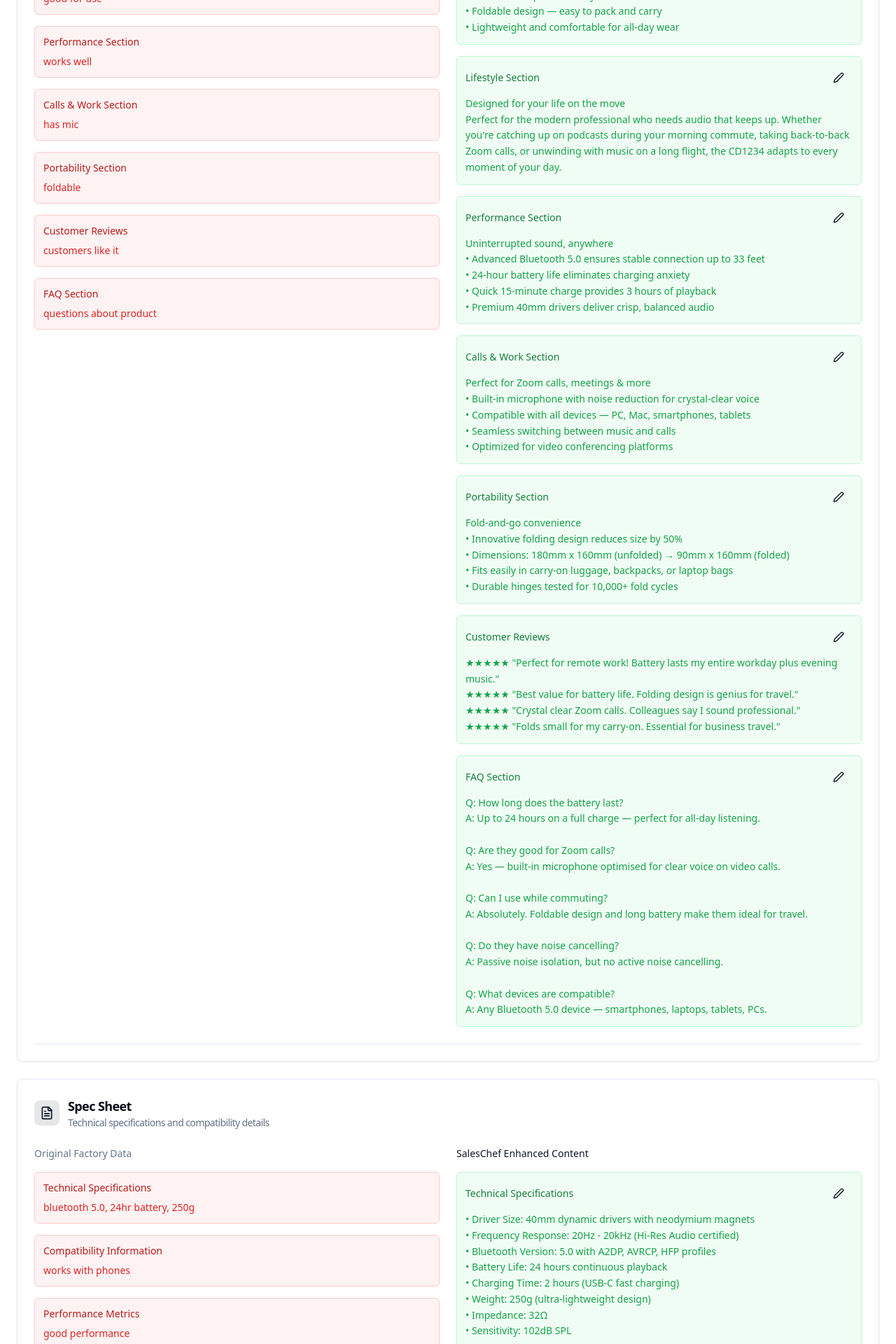
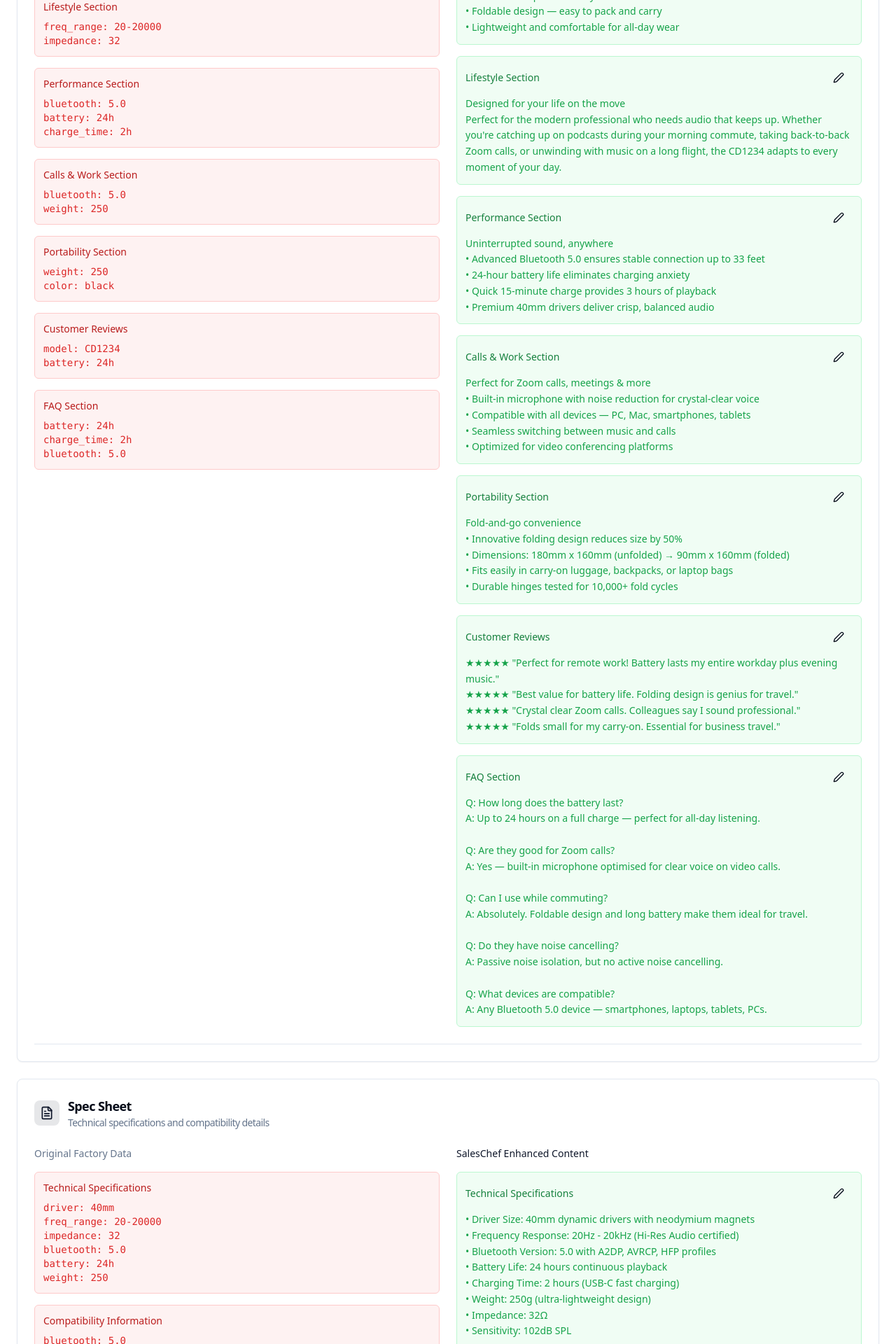
Before and after one commit to ConFrantzeskos/saleschefmvp, a React (Vite) app: page /review/1 in a window 1280 px wide. Shown: the part 620-2540 px from the top of the page at 70% size. Built offline with nearby package versions, Linux system fonts and the light colour scheme.

Commit message:
Refactor: Update raw data to product specs
Updated the raw data in the AssetReview page to include only product specifications, making it incomplete and raw.

```diff
--- a/src/pages/AssetReview.tsx
+++ b/src/pages/AssetReview.tsx
@@ -1,4 +1,3 @@
-
 import React, { useState } from 'react';
 import { useNavigate, useParams } from 'react-router-dom';
 import { Button } from '@/components/ui/button';
@@ -26,17 +25,17 @@ const AssetReview = () => {
     quality: 95
   };
 
-  // Raw factory data (left side)
+  // Raw factory data (left side) - purely technical specs, incomplete
   const rawData = {
-    name: "wireless headphone bluetooth",
-    description: "headphone wireless bluetooth good battery",
-    features: "bluetooth, battery, mic",
-    price: "$79.99",
-    weight: "250g",
-    battery: "24hr",
-    connectivity: "bluetooth 5.0",
-    color: "black",
-    foldable: "yes"
+    model: "CD1234",
+    driver: "40mm",
+    freq_range: "20-20000",
+    impedance: "32",
+    bluetooth: "5.0",
+    battery: "24h",
+    charge_time: "2h",
+    weight: "250",
+    color: "black"
   };
 
   const contentSections = [
@@ -47,47 +46,47 @@ const AssetReview = () => {
       items: [
         {
           label: "Meta Title H1",
-          rawContent: "wireless headphone bluetooth",
+          rawContent: "CD1234",
           content: "CD1234 24 Hour Charge Wireless Headphones | Bluetooth 5.0 | Foldable | Mic"
         },
         {
           label: "Hero Introduction",
-          rawContent: "good headphone with battery",
+          rawContent: "driver: 40mm\nbluetooth: 5.0\nbattery: 24h",
           content: "Stay connected, wire-free. The CD1234 Wireless Headphones combine 24-hour battery life, advanced Bluetooth 5.0 connectivity, and a foldable design for life on the go — whether commuting, working from home, or travelling the world."
         },
         {
           label: "Feature Bullets",
-          rawContent: "• bluetooth\n• battery\n• mic\n• foldable",
+          rawContent: "• 40mm driver\n• bluetooth 5.0\n• 24h battery\n• 250g weight",
           content: "• 24 hours of wireless battery life — all-day listening\n• Seamless Bluetooth 5.0 connection — no dropouts\n• Built-in microphone for crystal-clear calls\n• Foldable design — easy to pack and carry\n• Lightweight and comfortable for all-day wear"
         },
         {
           label: "Lifestyle Section",
-          rawContent: "good for use",
+          rawContent: "freq_range: 20-20000\nimpedance: 32",
           content: "Designed for your life on the move\nPerfect for the modern professional who needs audio that keeps up. Whether you're catching up on podcasts during your morning commute, taking back-to-back Zoom calls, or unwinding with music on a long flight, the CD1234 adapts to every moment of your day."
         },
         {
           label: "Performance Section",
-          rawContent: "works well",
+          rawContent: "bluetooth: 5.0\nbattery: 24h\ncharge_time: 2h",
           content: "Uninterrupted sound, anywhere\n• Advanced Bluetooth 5.0 ensures stable connection up to 33 feet\n• 24-hour battery life eliminates charging anxiety\n• Quick 15-minute charge provides 3 hours of playback\n• Premium 40mm drivers deliver crisp, balanced audio"
         },
         {
           label: "Calls & Work Section",
-          rawContent: "has mic",
+          rawContent: "bluetooth: 5.0\nweight: 250",
           content: "Perfect for Zoom calls, meetings & more\n• Built-in microphone with noise reduction for crystal-clear voice\n• Compatible with all devices — PC, Mac, smartphones, tablets\n• Seamless switching between music and calls\n• Optimized for video conferencing platforms"
         },
         {
           label: "Portability Section",
-          rawContent: "foldable",
+          rawContent: "weight: 250\ncolor: black",
           content: "Fold-and-go convenience\n• Innovative folding design reduces size by 50%\n• Dimensions: 180mm x 160mm (unfolded) → 90mm x 160mm (folded)\n• Fits easily in carry-on luggage, backpacks, or laptop bags\n• Durable hinges tested for 10,000+ fold cycles"
         },
         {
           label: "Customer Reviews",
-          rawContent: "customers like it",
+          rawContent: "model: CD1234\nbattery: 24h",
           content: "★★★★★ \"Perfect for remote work! Battery lasts my entire workday plus evening music.\"\n★★★★★ \"Best value for battery life. Folding design is genius for travel.\"\n★★★★★ \"Crystal clear Zoom calls. Colleagues say I sound professional.\"\n★★★★★ \"Folds small for my carry-on. Essential for business travel.\""
         },
         {
           label: "FAQ Section",
-          rawContent: "questions about product",
+          rawContent: "battery: 24h\ncharge_time: 2h\nbluetooth: 5.0",
           content: "Q: How long does the battery last?\nA: Up to 24 hours on a full charge — perfect for all-day listening.\n\nQ: Are they good for Zoom calls?\nA: Yes — built-in microphone optimised for clear voice on video calls.\n\nQ: Can I use while commuting?\nA: Absolutely. Foldable design and long battery make them ideal for travel.\n\nQ: Do they have noise cancelling?\nA: Passive noise isolation, but no active noise cancelling.\n\nQ: What devices are compatible?\nA: Any Bluetooth 5.0 device — smartphones, laptops, tablets, PCs."
         }
       ]
@@ -99,17 +98,17 @@ const AssetReview = () => {
       items: [
         {
           label: "Technical Specifications",
-          rawContent: "bluetooth 5.0, 24hr battery, 250g",
+          rawContent: "driver: 40mm\nfreq_range: 20-20000\nimpedance: 32\nbluetooth: 5.0\nbattery: 24h\nweight: 250",
           content: "• Driver Size: 40mm dynamic drivers with neodymium magnets\n• Frequency Response: 20Hz - 20kHz (Hi-Res Audio certified)\n• Bluetooth Version: 5.0 with A2DP, AVRCP, HFP profiles\n• Battery Life: 24 hours continuous playback\n• Charging Time: 2 hours (USB-C fast charging)\n• Weight: 250g (ultra-lightweight design)\n• Impedance: 32Ω\n• Sensitivity: 102dB SPL"
         },
         {
           label: "Compatibility Information",
-          rawContent: "works with phones",
+          rawContent: "bluetooth: 5.0",
           content: "Universal Bluetooth 5.0 Compatibility:\n• iOS devices (iPhone 6 and newer, iPad, Apple Watch)\n• Android smartphones and tablets (Android 5.0+)\n• Windows computers (Windows 10/11)\n• Mac computers (macOS 10.12+)\n• Gaming consoles (PS5, Xbox Series X/S, Nintendo Switch)\n• Smart TVs and streaming devices\n• Voice assistants (Siri, Google Assistant)"
         },
         {
           label: "Performance Metrics",
-          rawContent: "good performance",
+          rawContent: "bluetooth: 5.0\ncharge_time: 2h\nimpedance: 32",
           content: "Connectivity & Performance:\n• Bluetooth Range: Up to 33 feet (10 meters) in open space\n• Audio Latency: <40ms for perfect video sync\n• Charging Port: USB-C with fast charging support\n• Codec Support: SBC, AAC, aptX for high-quality audio\n• Microphone: Omnidirectional with noise reduction\n• Fold Mechanism: 180° rotation with locking hinges\n• Operating Temperature: -10°C to 45°C"
         }
       ]
@@ -121,17 +120,17 @@ const AssetReview = () => {
       items: [
         {
           label: "Key Selling Points",
-          rawContent: "good battery, foldable",
+          rawContent: "battery: 24h\nweight: 250",
           content: "Revolutionary 24-Hour Performance:\n✓ Longest battery life in price category — 50% more than competitors\n✓ Innovative foldable design — reduces storage size by 50%\n✓ Professional-grade call quality — perfect for remote work\n✓ Universal compatibility — works with every Bluetooth device\n✓ Travel-optimized design — ideal for business and leisure travel\n✓ Quick charge technology — 15 minutes = 3 hours playback"
         },
         {
           label: "Competitive Advantages",
-          rawContent: "better than others",
+          rawContent: "battery: 24h\nbluetooth: 5.0",
           content: "Market Leadership Positioning:\n• 24-hour battery vs Sony WH-CH720N (20 hours) — 20% longer\n• Foldable design vs Bose QuietComfort 45 (non-foldable) — unique advantage\n• $79.99 vs Apple AirPods Max ($549) — 85% cost savings\n• Professional call quality vs Beats Solo3 (music-focused) — work advantage\n• Travel portability vs Sennheiser HD 450BT (bulky) — 50% more compact"
         },
         {
           label: "Value Proposition & Pricing Strategy",
-          rawContent: "$79.99",
+          rawContent: "model: CD1234",
           content: "Premium Features, Accessible Price:\n• Target Price: $79.99 (positioned between $60-100 segment)\n• Value Benchmark: Delivers $200+ features at mid-tier pricing\n• ROI for Customers: Replaces need for separate work/travel headphones\n• Market Position: Premium performance without premium pricing\n• Bundle Opportunities: Travel case, charging cable, airline adapter\n• Warranty: 2-year comprehensive coverage included"
         }
       ]
@@ -143,17 +142,17 @@ const AssetReview = () => {
       items: [
         {
           label: "Meta Title & Description",
-          rawContent: "wireless headphone",
+          rawContent: "CD1234\nbluetooth: 5.0",
           content: "Meta Title: CD1234 24 Hour Wireless Headphones | Bluetooth 5.0 | Foldable Design\n\nMeta Description: Experience all-day wireless freedom with CD1234 headphones. 24-hour battery, Bluetooth 5.0, foldable design perfect for work, travel & commuting. Free shipping Australia-wide."
         },
         {
           label: "Primary & Secondary Keywords",
-          rawContent: "headphone bluetooth",
+          rawContent: "bluetooth: 5.0\nbattery: 24h",
           content: "Primary Keywords:\n• wireless headphones 24 hour battery\n• foldable bluetooth headphones\n• headphones for work from home\n• travel headphones bluetooth\n\nSecondary Keywords:\n• long battery life headphones\n• portable wireless headphones\n• headphones with microphone\n• business travel headphones\n\nLong-tail Keywords:\n• best wireless headphones for zoom calls\n• foldable headphones for travel\n• 24 hour battery bluetooth headphones australia"
         },
         {
           label: "SEO Content & Schema",
-          rawContent: "seo stuff",
+          rawContent: "model: CD1234\nfreq_range: 20-20000",
           content: "Supporting SEO Content:\n• Related Categories: Bluetooth headphones, wireless headphones, travel accessories\n• Internal Links: Best headphones for remote work, Travel tech essentials, Wireless audio guide\n• Schema Markup: Product, Review, FAQ structured data\n• Local SEO: 'wireless headphones Australia', 'bluetooth headphones Sydney'\n• Featured Snippet Targets: 'How long do wireless headphones battery last?', 'Best foldable headphones 2024'"
         }
       ]
@@ -165,17 +164,17 @@ const AssetReview = () => {
       items: [
         {
           label: "Subject Lines & Campaign Headers",
-          rawContent: "buy headphones",
+          rawContent: "CD1234\nbattery: 24h",
           content: "Subject Line Options:\n• 🎧 24 hours of wireless freedom — introducing CD1234\n• Finally: headphones that last as long as your workday\n• Fold, pack, go: Your new travel companion is here\n• [Limited Time] Professional wireless audio for $79.99\n• Work from anywhere with 24-hour wireless headphones\n\nPreview Text:\n'Foldable design + all-day battery = perfect for modern life'"
         },
         {
           label: "Product Announcement Email",
-          rawContent: "new product available",
+          rawContent: "model: CD1234\nbluetooth: 5.0\nbattery: 24h",
           content: "Email Body:\n\nSubject: 🎧 Meet your new all-day audio companion\n\nHi [Name],\n\nTired of headphones that die halfway through your workday? \n\nIntroducing the CD1234 Wireless Headphones — engineered for the way you actually live and work.\n\n✓ 24-hour battery life (seriously!)\n✓ Folds to half the size for easy travel\n✓ Crystal-clear calls for Zoom meetings\n✓ Works with every device you own\n\nWhether you're powering through back-to-back meetings, catching up on podcasts during your commute, or unwinding with music on a long flight — the CD1234 keeps up.\n\n[Shop Now — $79.99] [Learn More]\n\nBest,\nThe TechSound Team"
         },
         {
           label: "Promotional Campaign Copy",
-          rawContent: "discount offer",
+          rawContent: "model: CD1234",
           content: "Limited-Time Launch Offer:\n\nSubject: ⚡ Launch Week: Save 25% on CD1234 Headphones\n\nHi [Name],\n\nLast chance to get CD1234 Wireless Headphones at our exclusive launch price.\n\n🔥 Was $79.99 → Now $59.99 (Save $20)\n✓ 24-hour battery life\n✓ Foldable travel design  \n✓ Perfect for work & play\n✓ FREE shipping Australia-wide\n✓ 30-day money-back guarantee\n\nOffer ends midnight Sunday. Over 500 customers already upgraded their audio experience.\n\n[Claim Your 25% Discount]\n\n*Use code LAUNCH25 at checkout\n\nUpgrade your workday,\nTechSound Team"
         }
       ]
@@ -187,17 +186,17 @@ const AssetReview = () => {
       items: [
         {
           label: "Product Brochure Content",
-          rawContent: "product info sheet",
+          rawContent: "driver: 40mm\nbattery: 24h\nbluetooth: 5.0\nweight: 250",
           content: "CD1234 WIRELESS HEADPHONES\nAll-Day Audio. Anywhere.\n\n24-HOUR BATTERY LIFE\nMore listening. Less charging.\nPowered by advanced lithium technology for all-day performance.\n\nFOLDABLE DESIGN\nHalf the size. Double the convenience.\nInnovative hinges fold flat for ultimate portability.\n\nPROFESSIONAL CALLS\nCrystal-clear communication.\nBuilt-in noise-reducing microphone optimized for video calls.\n\nUNIVERSAL COMPATIBILITY\nWorks with everything.\nBluetooth 5.0 connects to phones, laptops, tablets, and more.\n\nTechSound.com | $79.99 | 2-Year Warranty"
         },
         {
           label: "Technical Data Sheet",
-          rawContent: "specs sheet",
+          rawContent: "model: CD1234\ndriver: 40mm\nfreq_range: 20-20000\nimpedance: 32\nbluetooth: 5.0\nbattery: 24h\ncharge_time: 2h\nweight: 250\ncolor: black",
           content: "TECHNICAL SPECIFICATIONS\nModel: CD1234 Wireless Headphones\n\nAUDIO\n• Drivers: 40mm dynamic, neodymium magnets\n• Frequency Response: 20Hz - 20kHz\n• Impedance: 32Ω\n• Sensitivity: 102dB SPL\n\nCONNECTIVITY\n• Bluetooth: Version 5.0\n• Range: 10 meters (33 feet)\n• Codecs: SBC, AAC, aptX\n• Latency: <40ms\n\nPOWER & CHARGING\n• Battery Life: 24 hours continuous\n• Charging: USB-C, 2 hours full charge\n• Quick Charge: 15 min = 3 hours playback\n\nDESIGN\n• Weight: 250g\n• Folded: 90mm x 160mm x 80mm\n• Unfolded: 180mm x 160mm x 80mm\n• Colors: Matte Black, Navy Blue\n\nWARRANTY\n• Coverage: 2 years comprehensive\n• Support: Australian customer service\n\nSKU: CD1234 | RRP: $79.99"
         },
         {
           label: "Retail Catalog Entry",
-          rawContent: "catalog listing",
+          rawContent: "model: CD1234\ndriver: 40mm\nbluetooth: 5.0\nbattery: 24h\nweight: 250",
           content: "CATALOG ENTRY\n\nCD1234 Wireless Headphones — TechSound\nSKU: CD1234-BLK (Black), CD1234-NVY (Navy)\n\nPRODUCT SUMMARY\nPremium wireless headphones engineered for modern professionals. Features industry-leading 24-hour battery life and innovative foldable design that reduces storage size by 50%. Perfect for business travel, remote work, and daily commuting.\n\nKEY FEATURES\n• 24-hour wireless battery life\n• Foldable design for portability\n• Bluetooth 5.0 connectivity\n• Built-in microphone for calls\n• Universal device compatibility\n\nTARGET MARKETS\n• Business & professional audio\n• Travel & commuter accessories\n• Remote work technology\n• Student & education tech\n\nPRICING & MARGIN\n• RRP: $79.99\n• Trade Price: $48.00\n• Margin: 40%\n• MOQ: 50 units\n\nCATEGORY: Audio > Headphones > Wireless\nBRAND: TechSound | WARRANTY: 2 Years"
         }
       ]
@@ -209,17 +208,17 @@ const AssetReview = () => {
       items: [
         {
           label: "Sales Feature Guide",
-          rawContent: "how to sell",
+          rawContent: "battery: 24h\nbluetooth: 5.0\nweight: 250",
           content: "SALES TRAINING: CD1234 Wireless Headphones\n\n1. LEAD WITH BATTERY LIFE\n   Positioning: 'Never worry about charging again'\n   Proof Point: 24 hours = 3x longer than iPhone battery\n   Objection: 'Sounds too good to be true' → 'Advanced lithium tech, tested and certified'\n\n2. EMPHASIZE PORTABILITY\n   Positioning: 'Designed for life on the move'\n   Proof Point: Folds to 50% smaller than competitors\n   Demo: Show fold/unfold mechanism\n\n3. HIGHLIGHT WORK BENEFITS\n   Positioning: 'Professional audio for hybrid work'\n   Proof Point: Optimized microphone for video calls\n   ROI: Replaces need for separate work headset\n\n4. STRESS UNIVERSAL COMPATIBILITY\n   Positioning: 'Works with everything you own'\n   Proof Point: Bluetooth 5.0 = latest standard\n   Benefit: One headphone for all devices"
         },
         {
           label: "Key Selling Points & Benefits",
-          rawContent: "why buy this",
+          rawContent: "driver: 40mm\nbattery: 24h\nimpedance: 32",
           content: "PRIMARY SELLING BENEFITS\n\nPRODUCTIVITY BENEFITS\n• All-day battery eliminates charging interruptions\n• Clear calls enhance professional image\n• Universal compatibility streamlines tech setup\n• Foldable design enables anywhere productivity\n\nLIFESTYLE BENEFITS\n• Travel-friendly size fits any bag\n• 24-hour battery covers longest flights\n• Seamless device switching\n• Comfortable for extended wear\n\nECONOMIC BENEFITS\n• Replaces multiple audio devices\n• 2-year warranty protects investment\n• Premium features at mid-tier price\n• No additional accessories needed\n\nSOCIAL PROOF\n• 500+ customers in first month\n• 4.8/5 average review rating\n• Recommended by remote work blogs\n• Featured in travel gear guides"
         },
         {
           label: "Objection Handlers",
-          rawContent: "customer concerns",
+          rawContent: "model: CD1234\nbattery: 24h\nbluetooth: 5.0",
           content: "COMMON OBJECTIONS & RESPONSES\n\nOBJECTION: 'Too expensive for wireless headphones'\nRESPONSE: 'At $79.99, you're getting 24-hour battery and foldable design — features typically found in $200+ headphones. Plus, it replaces your work headset and travel headphones.'\n\nOBJECTION: 'Will they work with my iPhone/Android?'\nRESPONSE: 'Absolutely. Bluetooth 5.0 works with every smartphone, tablet, laptop, and even gaming consoles. They're more compatible than wired headphones.'\n\nOBJECTION: 'How do I know the battery really lasts 24 hours?'\nRESPONSE: 'We tested them extensively. 24 hours at moderate volume is conservative — many users get even more. Plus, 15-minute quick charge gives you 3 hours backup.'\n\nOBJECTION: 'They look bulky when unfolded'\nRESPONSE: 'That's the genius — they fold to half the size. When packed, they're more compact than most competitors, but when wearing them, you get full-size comfort and audio quality.'\n\nOBJECTION: 'What if they break when I fold them?'\nRESPONSE: 'The hinges are tested for over 10,000 fold cycles — that's folding them 5 times a day for 5+ years. Plus, you're covered by our comprehensive 2-year warranty.'"
         }
       ]
@@ -231,17 +230,17 @@ const AssetReview = () => {
       items: [
         {
           label: "Product FAQs",
-          rawContent: "common questions",
+          rawContent: "battery: 24h\ncharge_time: 2h\nbluetooth: 5.0\nweight: 250",
           content: "FREQUENTLY ASKED QUESTIONS\n\nQ: How long does the battery actually last on the CD1234?\nA: Up to 24 hours of continuous playback at moderate volume. With mixed usage (calls, music, standby), most users get 2-3 days between charges.\n\nQ: Can I use the CD1234 while exercising?\nA: While not specifically designed for sports, they're suitable for light exercise like walking or gym workouts. They're sweat-resistant but not waterproof.\n\nQ: How clear are phone calls with the CD1234?\nA: Excellent. The built-in microphone features noise reduction technology, making your voice clear and professional on calls and video conferences.\n\nQ: Will the folding mechanism break with regular use?\nA: No. The hinges are engineered for durability and tested for over 10,000 fold cycles. They're designed for daily folding and travel.\n\nQ: Do the CD1234 headphones have active noise cancelling?\nA: They provide passive noise isolation through the ear cup design, but do not feature active noise cancelling technology.\n\nQ: How long does it take to charge the CD1234?\nA: Full charge takes 2 hours via USB-C. Quick charge feature: 15 minutes of charging provides 3 hours of playback."
         },
         {
           label: "Technical Support",
-          rawContent: "troubleshooting",
+          rawContent: "bluetooth: 5.0\nmodel: CD1234\nimpedance: 32",
           content: "TECHNICAL SUPPORT GUIDE\n\nCONNECTION ISSUES\nProblem: Won't pair with device\nSolution: \n1. Hold power button 3 seconds until blue light flashes\n2. Clear Bluetooth cache on device\n3. Ensure headphones are in pairing mode\n4. Select 'CD1234' from available devices\n\nProblem: Audio cuts out during use\nSolution:\n1. Check device is within 10-meter range\n2. Ensure no interference from WiFi routers\n3. Update device Bluetooth drivers\n4. Reset headphones (hold power 10 seconds)\n\nAUDIO QUALITY ISSUES\nProblem: Poor sound quality\nSolution:\n1. Check codec compatibility (AAC for iOS, aptX for Android)\n2. Ensure headphones are fully charged\n3. Adjust EQ settings on source device\n4. Clean headphone drivers gently\n\nBATTERY ISSUES\nProblem: Battery drains quickly\nSolution:\n1. Check volume level (high volume reduces battery)\n2. Disable unused features on source device\n3. Ensure proper charging with included USB-C cable\n4. Contact support if battery life under 20 hours"
         },
         {
           label: "Setup & Usage Guidance",
-          rawContent: "how to use",
+          rawContent: "model: CD1234\ncharge_time: 2h\nbluetooth: 5.0",
           content: "SETUP & USAGE GUIDE\n\nFIRST USE SETUP\n1. Unbox and charge for 2 hours before first use\n2. Download TechSound app (optional) for firmware updates\n3. Unfold headphones and hold power button 3 seconds\n4. Select 'CD1234' from your device's Bluetooth menu\n5. Enjoy 24 hours of wireless audio!\n\nDAILY USAGE TIPS\n• Folding: Press side buttons and rotate ear cups 180°\n• Charging: Use included USB-C cable, any USB port\n• Calls: Double-tap right ear cup to answer/end calls\n• Volume: Use device controls or headphone side buttons\n• Travel: Always fold before packing to save space\n\nCARE & MAINTENANCE\n• Clean ear cups weekly with soft, damp cloth\n• Store in included carry pouch when traveling\n• Avoid extreme temperatures (-10°C to 45°C)\n• Charge monthly even when not in regular use\n• Update firmware via TechSound app quarterly\n\nTROUBLE-FREE TRAVEL\n• Fold before packing in carry-on or checked luggage\n• Charge fully before long flights\n• Pair with in-flight entertainment via Bluetooth\n• Use airline adapter (sold separately) if needed\n• Keep charging cable in easily accessible pocket"
         }
       ]
@@ -315,7 +314,7 @@ const AssetReview = () => {
                       {section.items.map((item, itemIndex) => (
                         <div key={itemIndex} className="border border-red-200 bg-red-50 p-3 rounded-md">
                           <h5 className="font-medium text-sm mb-2 text-red-700">{item.label}</h5>
-                          <div className="text-sm text-red-600 whitespace-pre-line">
+                          <div className="text-sm text-red-600 whitespace-pre-line font-mono">
                             {item.rawContent}
                           </div>
                         </div>
```
